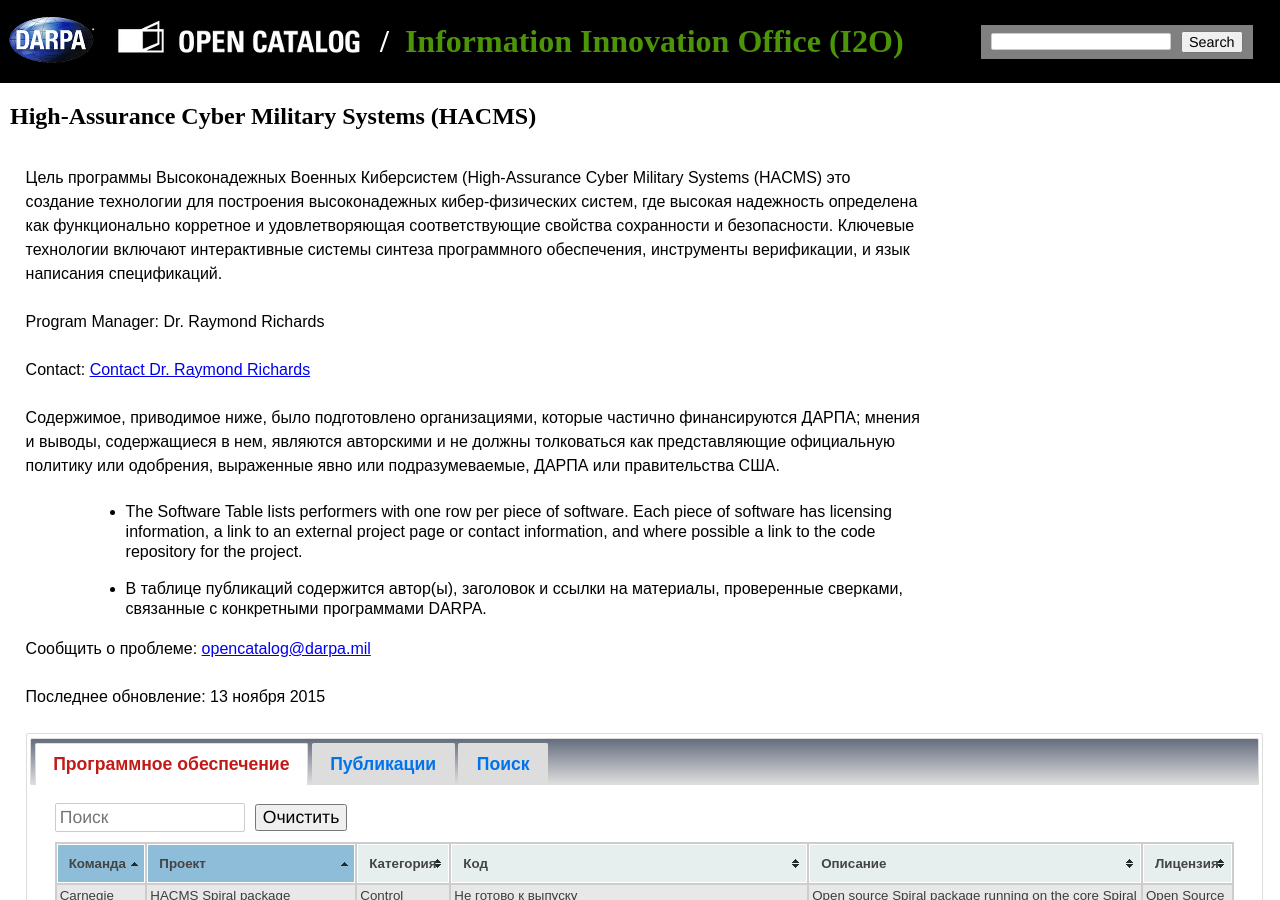
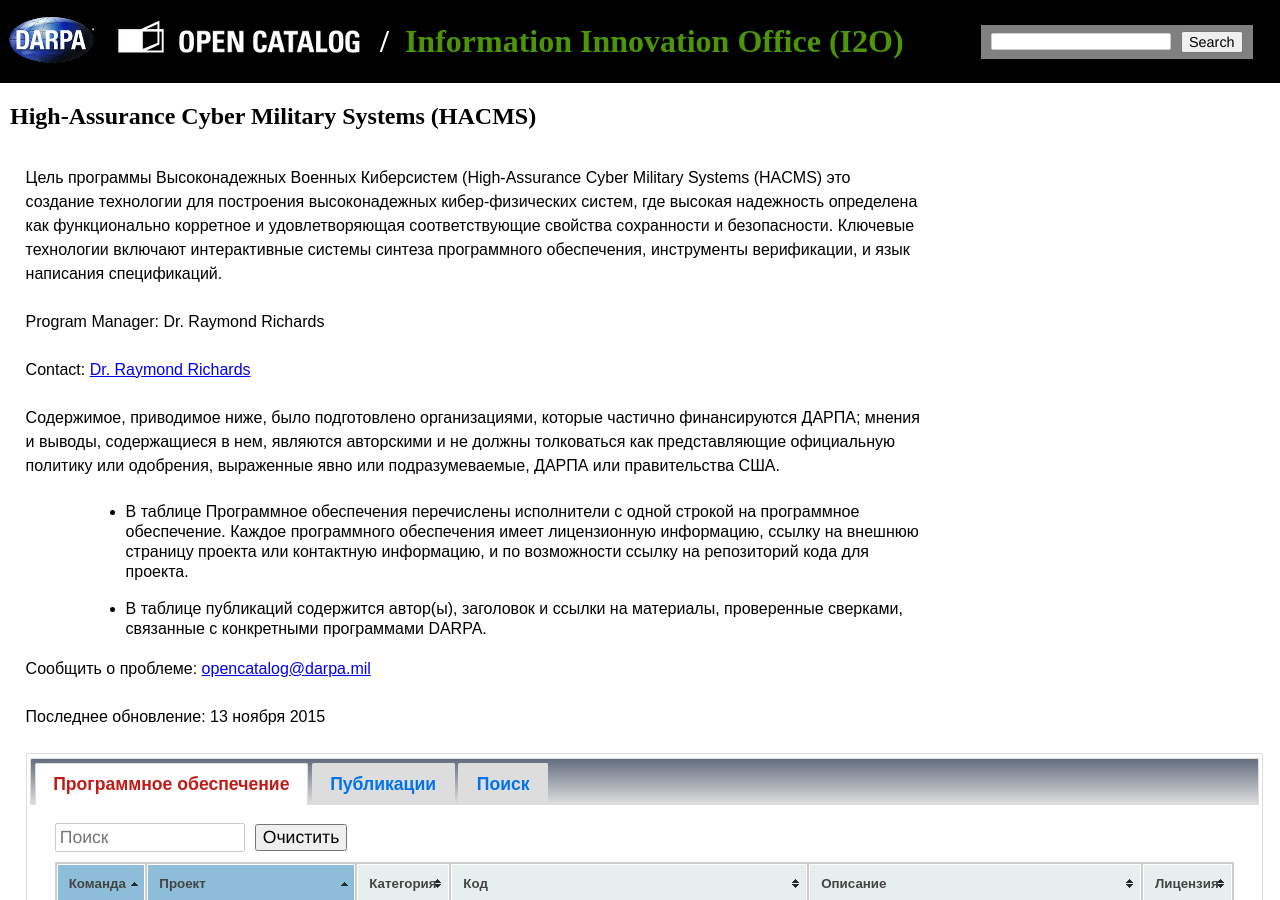
Before and after one commit to kant2002/darpa-ru, a Jekyll site: the page built from ru/HACMS.html, in a window 1280 px wide and 900 px high. Built offline with Jekyll 4.4.1, drawn with Linux system fonts in a browser that asks for light colours.

Commit message:
New translations HACMS.html (Russian)

```diff
--- a/ru/HACMS.html
+++ b/ru/HACMS.html
@@ -8,8 +8,8 @@
  кибер-физических систем, где высокая надежность определена как функционально корретное и удовлетворяющая соответствующие свойства сохранности и безопасности. Ключевые технологии включают интерактивные системы синтеза программного обеспечения, инструменты верификации, и язык написания спецификаций.
     <p>
         <p>Program Manager: <a href='http://www.darpa.mil/staff/dr-raymond-richards' class='programmanagerlink'>Dr. Raymond Richards</a></p>
-      <p>Contact: <a href='https://contact.darpa.mil/contact?people=/staff/dr-raymond-richards'>Contact Dr. Raymond Richards</a>
-      <p><p>Содержимое, приводимое ниже, было подготовлено организациями, которые частично финансируются ДАРПА; мнения и выводы, содержащиеся в нем, являются авторскими и не должны толковаться как представляющие официальную политику или одобрения, выраженные явно или подразумеваемые, ДАРПА или правительства США.</p><ul><li>The Software Table lists performers with one row per piece of software. Each piece of software has licensing information, a link to an external project page or contact information, and where possible a link to the code repository for the project.</li></ul>
+      <p>Contact: <a href='https://contact.darpa.mil/contact?people=/staff/dr-raymond-richards'>Dr. Raymond Richards</a>
+      <p><p>Содержимое, приводимое ниже, было подготовлено организациями, которые частично финансируются ДАРПА; мнения и выводы, содержащиеся в нем, являются авторскими и не должны толковаться как представляющие официальную политику или одобрения, выраженные явно или подразумеваемые, ДАРПА или правительства США.</p><ul><li>В таблице Программное обеспечения перечислены исполнители с одной строкой на программное обеспечение. Каждое программного обеспечения имеет лицензионную информацию, ссылку на внешнюю страницу проекта или контактную информацию, и по возможности ссылку на репозиторий кода для проекта.</li></ul>
       <ul><li>В таблице публикаций содержится автор(ы), заголовок и ссылки на материалы, проверенные сверками, связанные с конкретными программами DARPA.</li></ul><p>Сообщить о проблеме: <a href="mailto:opencatalog@darpa.mil">opencatalog@darpa.mil</a></p><p>Последнее обновление: 13 ноября 2015</p></div><div id='dialog'></div><div id='tabs' class='table-tabs'><ul><li><a href='#tabs0'>Программное обеспечение</a></li><li><a href='#tabs1'>Публикации</a></li><li><a href='#tabs300'>Поиск</a></li></ul><div id='software'><div id='tabs0'><input class='search' placeholder='Поиск' id='search0'/><button class='clear_button' id='clear0'>Очистить</button><table id='sftwr' class='tablesorter'>
  <thead>
  <tr><th>Команда</th><th>Проект</th><th>Категория</th><th>Код</th><th>Описание</th><th>Лицензия</th></tr>
```
